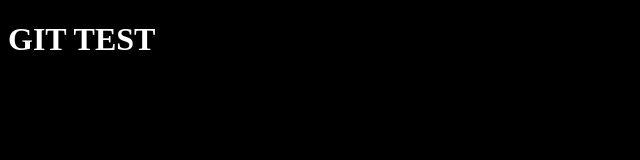
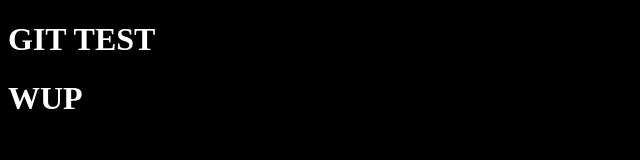
Before and after one commit to AndreaOphelia/gittest, a plain HTML site: page index.html in a window 1280 px wide. Shown: the whole page, without its empty margins (0-640 px from the left). Drawn offline with Linux system fonts and the light colour scheme.

Commit message:
lavet ny h1

```diff
--- a/index.html
+++ b/index.html
@@ -8,5 +8,6 @@
   </head>
   <body>
     <h1>GIT TEST</h1>
+    <h1>WUP</h1>
   </body>
 </html>
```
